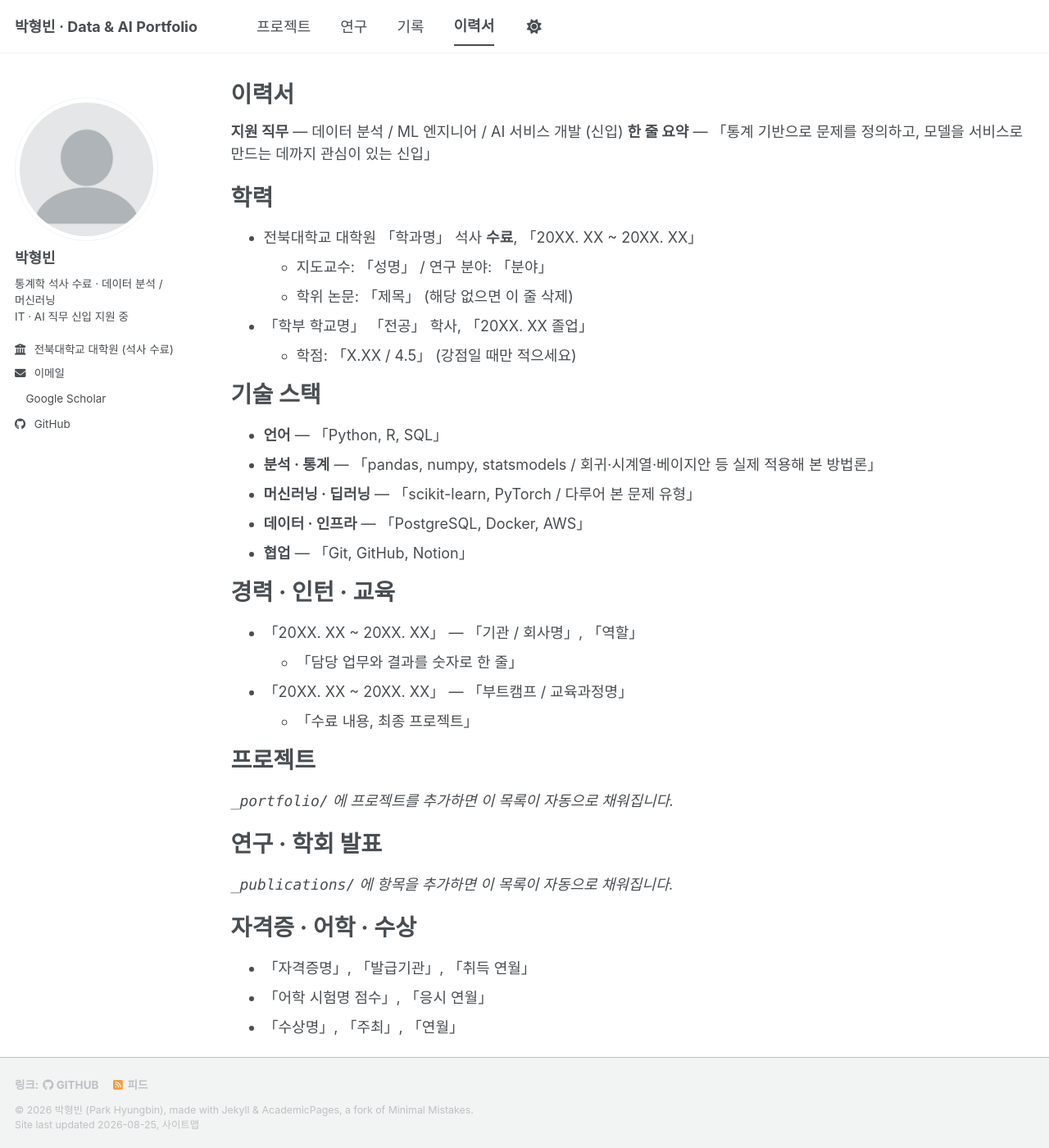
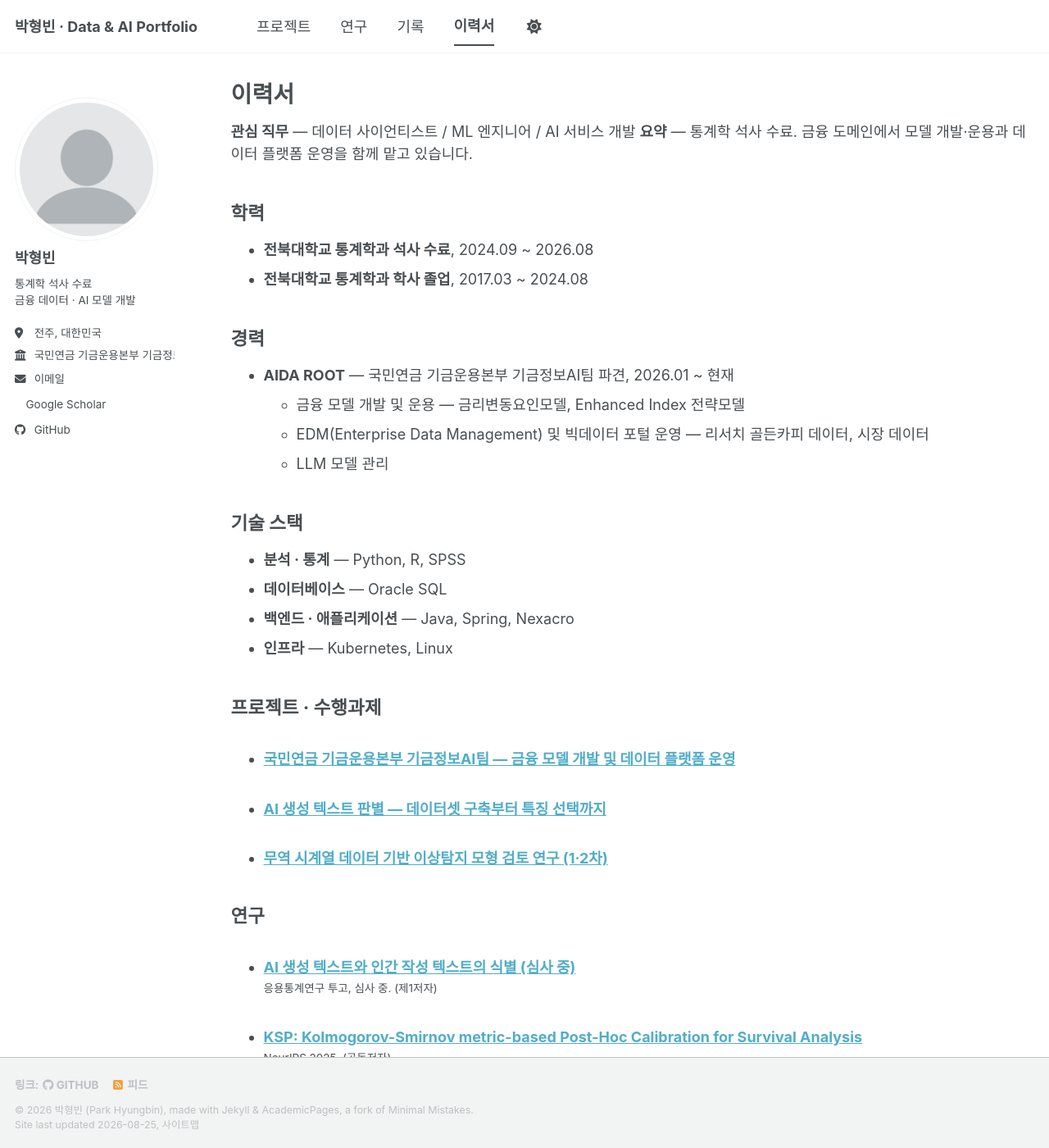
Before and after one commit to hyungbin77/hyungbin77.github.io, a Jekyll site: the page built from _pages/resume.md, in a window 1280 px wide and 1400 px high. Shown: the whole window at 82% size. Built offline with Jekyll 4.4.1, drawn with Linux system fonts in a browser that asks for light colours; a style sheet for code colours, icons or effects is not loaded; some of the changed text lies outside the part shown.

Commit message:
Fill in real profile, career, research and project content
Replace the placeholders left by the restructure with the actual record.

- Education: 전북대 통계학과 학사 (2017.03~2024.08), 석사 수료 (2024.09~2026.08)
- Career: AIDA ROOT, 국민연금 기금운용본부 기금정보AI팀 (2026.01~) — rate
  factor and Enhanced Index strategy models, EDM and big-data portal
  operation, LLM model management
- Skills: Python, R, SPSS, Oracle SQL, Java, Spring, Nexacro, Kubernetes
- Research: KSP post-hoc calibration (NeurIPS 2025, co-author) and AI-generated
  text detection (응용통계연구, first author, under review). Paper titles,
  venues, metrics and method names kept in English
- Projects: NPS fund-info AI team work, trade time-series anomaly detection
  (KOAMI, phases 1-2, LSTM-AE / TS2Vec), AI-generated text detection
- Teaching and training history, SQLD and OPIc IH added to the resume

Since the site now reflects current employment, the About page and sidebar are
reframed around the current role rather than around job seeking, and the
Research page intro drops the apologetic "not aiming for research roles" line.

Confidential items are marked as such rather than described: the incumbent
model in the KOAMI study and internal model logic at NPS.

Also lower in-page section headings from setext h1 to h2 so each page has a
single h1 (the page title) instead of eight.

Verified with bundle exec jekyll build --strict_front_matter: builds clean,
projects sort newest-first, and both research categories render.

Co-Authored-By: Claude Opus 5 <noreply@anthropic.com>
Claude-Session: https://claude.ai/code/session_01Lgx2B7c5QS94ZJ2R36Fr3e

```diff
--- a/_config.yml
+++ b/_config.yml
@@ -15,7 +15,7 @@ site_theme               : "default" # The available themes options are "default
 title                    : "박형빈 · Data & AI Portfolio"
 title_separator          : "-"
 name                     : &name "박형빈 (Park Hyungbin)"
-description              : &description "통계학 석사 수료 · 데이터 분석과 머신러닝으로 문제를 푸는 사람. 프로젝트 중심 포트폴리오."
+description              : &description "통계학 석사 수료 · 금융 데이터와 AI 모델을 다루는 데이터 사이언티스트. 국민연금 기금운용본부 기금정보AI팀 재직."
 url                      : https://hyungbin77.github.io # The base hostname & protocol for your site e.g. "https://[your GitHub username].github.io",
                                                            # or if you already have some other page hosted on Github then use "https://[your GitHub username].github.io/[Your Repo Name]"
 baseurl                  : "" # the subpath of your site, e.g. "/blog"
@@ -29,9 +29,9 @@ author:
   avatar           : "profile.png"
   name             : "박형빈"
   pronouns         : # example: "she/her"
-  bio              : "통계학 석사 수료 · 데이터 분석 / 머신러닝<br>IT · AI 직무 신입 지원 중"
-  location         : # 예: "전주, 대한민국" — 채용 담당자가 근무지를 가늠하는 데 도움이 됩니다
-  employer         : "전북대학교 대학원 (석사 수료)" # 학교/전공은 실제 이력에 맞게 수정
+  bio              : "통계학 석사 수료<br>금융 데이터 · AI 모델 개발"
+  location         : "전주, 대한민국"
+  employer         : "국민연금 기금운용본부 기금정보AI팀"
   uri              : # URL
   email            : "ppeace98@gmail.com"
 
--- a/_pages/projects.html
+++ b/_pages/projects.html
@@ -10,8 +10,9 @@ redirect_from:
 {% include base_path %}
 
 <p>
-  문제 정의 → 데이터 → 접근 방법 → 결과 순서로 정리했습니다.
-  각 프로젝트에서 <strong>제가 직접 맡은 부분</strong>과 <strong>숫자로 확인된 결과</strong>를 함께 적었습니다.
+  업무와 수행과제를 최근 순으로 정리했습니다.
+  각 항목에 <strong>기간 · 사용 기술 · 제가 맡은 부분</strong>을 함께 적었습니다.
+  발주기관 및 소속기관의 보안 정책상 공개할 수 없는 부분은 그대로 표시해 두었습니다.
 </p>
 
 {% assign projects = site.portfolio | sort: 'date' | reverse %}
--- a/_pages/research.html
+++ b/_pages/research.html
@@ -10,9 +10,9 @@ redirect_from:
 {% include base_path %}
 
 <p>
-  석사 과정에서 진행한 연구와 학회 발표입니다.
-  연구직을 목표로 하고 있지는 않지만, 데이터를 다루는 방식과 분석의 깊이를
-  가장 분명하게 보여줄 수 있는 이력이라 정리해 두었습니다.
+  석사 과정에서 진행한 연구입니다.
+  생존분석 캘리브레이션과 LLM 생성 텍스트 판별을 다뤘고,
+  문제를 통계적으로 검증 가능한 형태로 좁히는 방식이 여기에 가장 분명하게 남아 있습니다.
 </p>
 
 {% if site.author.googlescholar %}
--- a/_pages/resume.md
+++ b/_pages/resume.md
@@ -10,52 +10,30 @@ redirect_from:
 
 {% include base_path %}
 
-<!-- ────────────────────────────────────────────────────────────────
-     「」 안을 실제 이력으로 바꾸고, 해당 없는 항목은 섹션째로 지우세요.
-     빈 섹션이 남아 있는 것이 없는 것보다 나쁩니다.
-
-     PDF 이력서를 걸려면: files/ 에 PDF를 올리고
-     _config.yml 의 resume_pdf 값에 경로를 적으면 아래 버튼이 나타납니다.
-     ──────────────────────────────────────────────────────────────── -->
-
 {% if site.resume_pdf %}
 <p><a href="{{ site.resume_pdf | relative_url }}" class="btn btn--inverse">PDF 이력서 다운로드</a></p>
 {% endif %}
 
-**지원 직무** — 데이터 분석 / ML 엔지니어 / AI 서비스 개발 (신입)
-**한 줄 요약** — 「통계 기반으로 문제를 정의하고, 모델을 서비스로 만드는 데까지 관심이 있는 신입」
+**관심 직무** — 데이터 사이언티스트 / ML 엔지니어 / AI 서비스 개발
+**요약** — 통계학 석사 수료. 금융 도메인에서 모델 개발·운용과 데이터 플랫폼 운영을 함께 맡고 있습니다.
 
-학력
-======
-* 전북대학교 대학원 「학과명」 석사 **수료**, 「20XX. XX ~ 20XX. XX」
-  * 지도교수: 「성명」 / 연구 분야: 「분야」
-  * 학위 논문: 「제목」 (해당 없으면 이 줄 삭제)
-* 「학부 학교명」 「전공」 학사, 「20XX. XX 졸업」
-  * 학점: 「X.XX / 4.5」 (강점일 때만 적으세요)
+## 학력
+* **전북대학교 통계학과 석사 수료**, 2024.09 ~ 2026.08
+* **전북대학교 통계학과 학사 졸업**, 2017.03 ~ 2024.08
 
-<!-- '수료'와 '졸업'은 채용 서류에서 구분해서 봅니다.
-     학위 취득 예정이면 "석사 졸업 예정 (20XX. XX)" 으로 정확히 적으세요. -->
+## 경력
+* **AIDA ROOT** — 국민연금 기금운용본부 기금정보AI팀 파견, 2026.01 ~ 현재
+  * 금융 모델 개발 및 운용 — 금리변동요인모델, Enhanced Index 전략모델
+  * EDM(Enterprise Data Management) 및 빅데이터 포털 운영 — 리서치 골든카피 데이터, 시장 데이터
+  * LLM 모델 관리
 
-기술 스택
-======
-* **언어** — 「Python, R, SQL」
-* **분석 · 통계** — 「pandas, numpy, statsmodels / 회귀·시계열·베이지안 등 실제 적용해 본 방법론」
-* **머신러닝 · 딥러닝** — 「scikit-learn, PyTorch / 다루어 본 문제 유형」
-* **데이터 · 인프라** — 「PostgreSQL, Docker, AWS」
-* **협업** — 「Git, GitHub, Notion」
+## 기술 스택
+* **분석 · 통계** — Python, R, SPSS
+* **데이터베이스** — Oracle SQL
+* **백엔드 · 애플리케이션** — Java, Spring, Nexacro
+* **인프라** — Kubernetes, Linux
 
-경력 · 인턴 · 교육
-======
-* 「20XX. XX ~ 20XX. XX」 — 「기관 / 회사명」, 「역할」
-  * 「담당 업무와 결과를 숫자로 한 줄」
-* 「20XX. XX ~ 20XX. XX」 — 「부트캠프 / 교육과정명」
-  * 「수료 내용, 최종 프로젝트」
-
-<!-- 연구실 조교, 학부 연구생, 교내 프로젝트도 여기에 적을 수 있습니다.
-     '경계 어딘가'를 보여주는 데 가장 효과적인 섹션입니다. -->
-
-프로젝트
-======
+## 프로젝트 · 수행과제
 {% assign projects = site.portfolio | sort: 'date' | reverse %}
 {% if projects.size > 0 %}
   <ul>{% for post in projects %}
@@ -65,8 +43,7 @@ redirect_from:
   <p><em><code>_portfolio/</code> 에 프로젝트를 추가하면 이 목록이 자동으로 채워집니다.</em></p>
 {% endif %}
 
-연구 · 학회 발표
-======
+## 연구
 {% assign research = site.publications | sort: 'date' | reverse %}
 {% if research.size > 0 %}
   <ul>{% for post in research %}
@@ -76,10 +53,19 @@ redirect_from:
   <p><em><code>_publications/</code> 에 항목을 추가하면 이 목록이 자동으로 채워집니다.</em></p>
 {% endif %}
 
-자격증 · 어학 · 수상
-======
-* 「자격증명」, 「발급기관」, 「취득 연월」
-* 「어학 시험명 점수」, 「응시 연월」
-* 「수상명」, 「주최」, 「연월」
+## 교육 · 조교 · 멘토링
+* **SPSS 강의 조교**, 전북대학교 — 2024 겨울학기, 2025 여름학기
+* **통계학과 후배 멘토링**, 전북대학교 튜터링 동아리 — 2025.07 ~ 2025.08
+  * 머신러닝 관심 학부생 2명 대상 주 1회 스터디 운영. 선형대수, 회귀분석 증명, 커널(Kernel) 개념, Linux 서버 기초 강의 자료 제작
+* **'데이터 마이닝' 교과목 개발 조교**, 빅데이터 혁신융합대학 사업단 — 2024.07 ~ 2024.12
+  * 강의 콘텐츠 및 실습용 R 코드 제작, 강의 영상 검수 및 편집
 
-<!-- 데이터 직무에서 자주 보는 것: ADsP/ADP, SQLD, 빅데이터분석기사, 정보처리기사 -->
+## 교육 이수
+* **한국인공지능학회 춘계 단기강좌** — 2025.05.29 ~ 2025.05.30
+  * Agentic AI 이해 및 응용. AI Agent와 Agentic AI의 구분, 다중 에이전트 협업, LLMOps 기반 업무 자동화, 자율 시스템의 안전성과 GPU 자원 활용
+* **한국인공지능학회 동계 단기강좌** — 2025.02.19 ~ 2025.02.21
+  * LLM의 상식 기반 추론과 인과 학습, 이미지·3D 형상 생성, 강화학습 기초, Distribution Shifts 하의 안정적 학습, Probabilistic Graphical Model
+
+## 자격 · 어학
+* **SQLD** (SQL 개발자)
+* **OPIc IH**
--- /dev/null
+++ b/_portfolio/ai-generated-text-detection.md
@@ -0,0 +1,19 @@
+---
+title: "AI 생성 텍스트 판별 — 데이터셋 구축부터 특징 선택까지"
+excerpt: "Quora 크롤링과 4종 LLM API로 데이터셋을 직접 구축하고, 문체 지표 기반으로 생성 텍스트를 판별했습니다. 제1저자 논문."
+collection: portfolio
+date: 2025-11-30
+summary: "LLM 생성 텍스트 판별 (제1저자 논문)"
+---
+
+**기간** — 2025.11
+**역할** — 제1저자 (응용통계연구 투고, 심사 중)
+**기술** — Python, Lexical Density, LDA, Forward Selection
+
+## 진행 내용
+
+- **데이터셋 직접 구축** — Quora 질의응답 크롤링(인간 작성) + Gemini, GPT 등 4종 LLM API 응답 수집
+- **문체 특징 설계** — Lexical Density, LDA 등을 판별 지표로 산출
+- **특징 선택** — Forward Selection을 적용해 판별 성능을 극대화하는 특징 조합 선별
+
+논문 정보는 [연구]({{ '/research/2025-11-01-ai-generated-text-detection/' | relative_url }}) 페이지에 있습니다.
--- /dev/null
+++ b/_portfolio/nps-fund-info-ai.md
@@ -0,0 +1,19 @@
+---
+title: "국민연금 기금운용본부 기금정보AI팀 — 금융 모델 개발 및 데이터 플랫폼 운영"
+excerpt: "금리변동요인모델·Enhanced Index 전략모델 개발 및 운용, EDM·빅데이터 포털 운영, LLM 모델 관리."
+collection: portfolio
+date: 2026-01-05
+summary: "금융 모델 개발·운용과 데이터 플랫폼 운영"
+---
+
+**기간** — 2026.01 ~ 현재
+**소속** — AIDA ROOT (국민연금 기금운용본부 기금정보AI팀 파견)
+**기술** — Python, R, Oracle SQL, Java, Spring, Nexacro, Kubernetes
+
+## 담당 업무
+
+- **금융 모델 개발 및 운용** — 금리변동요인모델, Enhanced Index 전략모델
+- **EDM(Enterprise Data Management) 및 빅데이터 포털 운영** — 리서치 골든카피 데이터, 시장 데이터
+- **LLM 모델 관리**
+
+> 업무 상세와 모델 내부 로직은 기관 보안 정책상 공개하지 않습니다.
--- /dev/null
+++ b/_portfolio/trade-timeseries-anomaly-detection.md
@@ -0,0 +1,23 @@
+---
+title: "무역 시계열 데이터 기반 이상탐지 모형 검토 연구 (1·2차)"
+excerpt: "LSTM-AE, TS2Vec 등 시계열 이상탐지 모델을 지수별로 비교·적용하고, 제안 모델이 2차 과제에서 채택되었습니다."
+collection: portfolio
+date: 2025-09-30
+summary: "시계열 이상탐지 모델 비교 및 실제 적용"
+---
+
+**발주** — 한국기계산업진흥회
+**기간** — 1차 2024.12 ~ 2025.01 / 2차 2025.07 ~ 2025.09
+**기술** — Python, LSTM-AE, TS2Vec
+
+## 1차 — 모형 검토
+
+- LSTM-AE, TS2Vec 등 시계열 이상탐지 모델을 분석하고 지수별 특성에 맞는 모델을 적용
+- 기존 운용 모델의 개선점을 도출해 제안
+
+## 2차 — 적용 및 보고
+
+- 1차에서 제안한 모델 일부가 채택되어 직접 적용
+- 적용 결과를 정리한 최종 보고서 작성
+
+> 기존 운용 모델의 구체적인 명세는 발주기관 기밀사항이라 기재하지 않습니다.
--- /dev/null
+++ b/_publications/2025-09-01-ksp-post-hoc-calibration.md
@@ -0,0 +1,14 @@
+---
+title: "KSP: Kolmogorov-Smirnov metric-based Post-Hoc Calibration for Survival Analysis"
+collection: publications
+category: conference
+excerpt: "생존분석 모델의 예측 확률을 사후 보정(post-hoc calibration)하는 방법. 공동저자로 참여했습니다."
+date: 2025-09-01
+venue: 'NeurIPS 2025'
+citation: 'NeurIPS 2025. (공동저자)'
+---
+
+생존분석 모델이 내놓는 예측 확률을 Kolmogorov-Smirnov 통계량 기반으로 사후 보정하는 방법을 제안한 연구입니다.
+
+**담당 역할** — Linux 환경에서 핵심 실험 코드를 구동하고, 여러 데이터셋과 모델 조합에 대한
+실험 결과를 정리해 논문의 비교 테이블을 작성했습니다.
--- /dev/null
+++ b/_publications/2025-11-01-ai-generated-text-detection.md
@@ -0,0 +1,16 @@
+---
+title: "AI 생성 텍스트와 인간 작성 텍스트의 식별 (심사 중)"
+collection: publications
+category: journal
+excerpt: "문체적 특징을 지표로 삼아 LLM 생성 텍스트를 판별하는 연구. 제1저자."
+date: 2025-11-01
+venue: '응용통계연구 (Korean Journal of Applied Statistics)'
+citation: '응용통계연구 투고, 심사 중. (제1저자)'
+---
+
+LLM이 생성한 텍스트와 사람이 쓴 텍스트를 문체적 특징만으로 구분할 수 있는지 검증한 연구입니다.
+**제1저자**로 참여했으며 현재 심사가 진행 중입니다.
+
+- **데이터셋 구축** — Quora 질의응답 크롤링(인간 작성)과 Gemini, GPT 등 4종 LLM API 응답 수집
+- **특징 설계** — Lexical Density, LDA 등 문체 지표 산출
+- **특징 선택** — Forward Selection으로 판별 성능이 가장 높은 특징 조합 선별
```
Also changed, not shown: _pages/about.md (+21 -38 lines).
